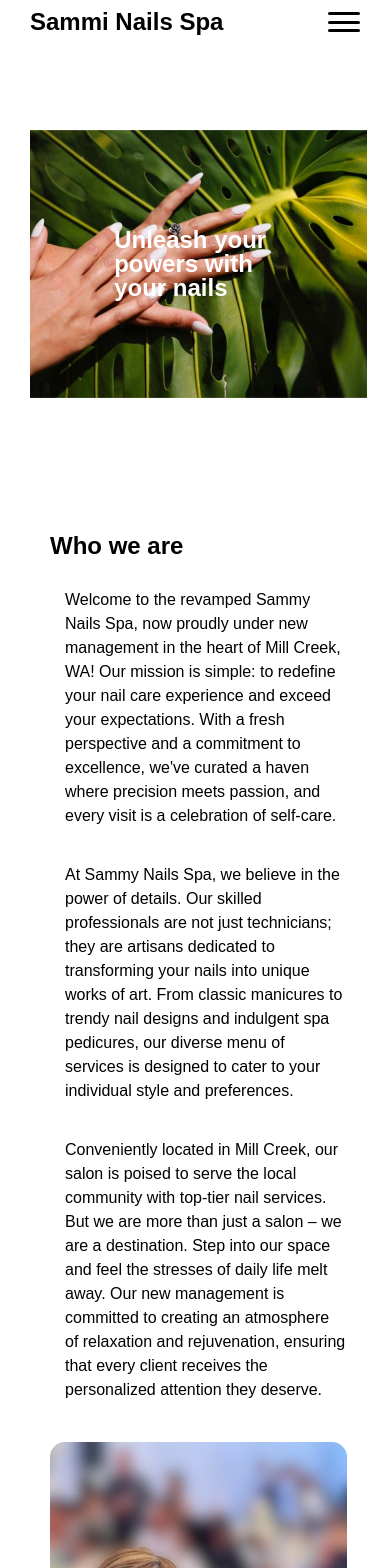
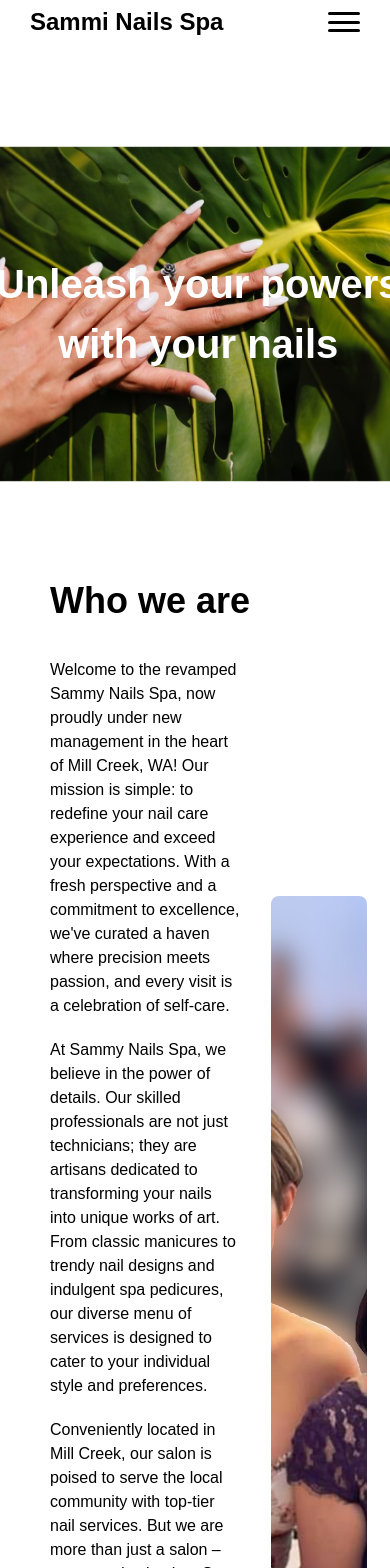
Before and after one commit to JCBardellini/Sammi_Nails_Spa, a React (Vite) app in the folder client/: page /about in a window 390 px wide. Shown: the top 1568 px of the page. Built offline with nearby package versions, Linux system fonts and the light colour scheme.

Commit message:
latest changes

```diff
--- a/client/src/Components/About/aboutContent.css
+++ b/client/src/Components/About/aboutContent.css
@@ -1,57 +1,35 @@
 #aboutContainer {
   display: flex;
   flex-direction: column;
-  align-items: center;
   width: 100%;
-  text-align: center;
-  padding: 20px; /* Added padding for all screen sizes */
+  margin-top: 20px;
 }
 
-.whoWeAreContainer {
-  width: 100%;
-  display: grid;
-  grid-template-columns: 3fr 1fr;
-  gap: 100px;
-}
-.aboutHeroTitle{
-  top: 50%;
-  left: 50%;
-  transform: translate(-50%, -50%);
-}
-.aboutTitle{
-  margin-bottom: 30px;
-  margin-right: Auto; /* This pushes the title to the left side of the flex container */
-}
 
 .aboutContent {
   display: flex;
   flex-direction: column;
-    gap: 35px;
+  gap: 20px;
   margin-bottom: 20px;
   text-align: left;
-    margin-left: 15px;
+  margin-left: 20px;
+  width: 100%;
 }
 
+.who-we-are-container {
+  display: grid;
+  grid-template-columns: 2fr 1fr;
+  /* Allow items to wrap to the next line on smaller screens */
+  align-items: center;
+  gap: 50px;
+  height: 100%;
+}
 
 .ownersImg {
   width: 100%;
-  height: auto; /* To maintain aspect ratio */
-  border-radius: 15px;
+  /* Set image width to 100% initially */
+  height: 60%;
+  object-fit: cover;
+  /* To maintain aspect ratio */
+  border-radius: 8px;
 }
-
-@media (max-width: 768px) {
-  .whoWeAreContainer {
-    display: grid;
-    grid-template-columns: 1fr;
-    gap: 20px;
-    align-items: center;
-  }
-
-  .aboutContent {
-    max-width: 600px;
-  }
-
-  .ownersImg {
-    max-width: 300px;
-  }
-}
--- a/client/src/Components/About/aboutContent.jsx
+++ b/client/src/Components/About/aboutContent.jsx
@@ -27,8 +27,7 @@ const AboutContent = () => {
 
   return (
     <section id="aboutContainer">
-      <h2 className="aboutTitle">Who we are</h2>
-      <div className="whoWeAreContainer">
+      <div className="who-we-are-container">
         <div className="aboutContent">
           {aboutContent.map((par) => (
             <p key={par.paragraph}>{par.content} </p>
--- a/client/src/Components/CallToAction/CallToAction.css
+++ b/client/src/Components/CallToAction/CallToAction.css
@@ -6,7 +6,7 @@
     background-size: cover;
     position: relative;
     margin-left: -50px;
-    height: 30%;
+    height: 100%;
     display: flex;
     flex-direction: column;
     gap: 20px;
--- a/client/src/Pages/About/about.css
+++ b/client/src/Pages/About/about.css
@@ -1,62 +1,33 @@
 #aboutPage {
     display: grid;
     grid-template-columns: 1fr;
-    gap: 50px;
-    margin-bottom: 40px;
-    margin-top: 20px;
+    gap:10px;
+    margin: 20px 0;
 }
-.aboutHero {
-    width: 100%;
-    position: relative;
-}
-.aboutHeroImg {
-    height: 500px;
-    width: 100%;
-    background-image: url(../../assets/Images/aboutHero.png);
-    background-position: center;
-    background-repeat: no-repeat;
-    background-size: cover;
-    position: relative;
-}
-.aboutHeroTitle {
-    position: absolute;
-    top: 35%;
-    left: 25%;
-    color: #fff;
-    font-size: 45px;
-    line-height: 150%;
+.about-hero-image {
+  position: relative;
+  width: calc(100% + 100px);
+  display: flex;
+  justify-content: center;
+  align-items: center;
+  margin-left: -50px;
 }
 
-
-@media (max-width: 768px) {
-  .aboutHeroImg {
-      height: 400px; /* Smaller height for smaller screens */
-  }
-  .aboutHeroTitle {
-      font-size: 30px; /* Smaller font size for smaller screens */
-      top: 35%;
-      left: 25%;
-      line-height: 100%;
-      transform: translate(-50%, -50%); /* Center the title */
-  }
+.about-hero-image img {
+  width: 100%;
+  object-fit: cover;
+  height: 500px;
 }
 
-
-@media (max-width: 768px) {
-  .who-we-are, .our-process, .our-team {
-    flex-direction: column;
-    align-items: center;
-  }
-
-  .vertical-line {
-    display: none; /* Hide vertical lines on smaller screens */
-  }
-
-  .section {
-    padding: 10px; /* Less padding on smaller screens */
-  }
-
-  .aboutHeroTitle {
-    font-size: 1.5rem; /* Smaller font size for mobile */
-  }
+.about-hero-image h2 {
+  position: absolute;
+  text-align: center;
+  color: white;
+  font-size: 40px;
+  line-height: 150%;
 }
+.about-us {
+  font-size: 36px;
+  margin-left: 20px;
+  line-height: 150%;
+}
--- a/client/src/Pages/About/about.jsx
+++ b/client/src/Pages/About/about.jsx
@@ -3,19 +3,33 @@ import AboutContent from "../../Components/About/aboutContent";
 import Process from "../../Components/Process/process";
 import CallToAction from "../../Components/CallToAction/CallToAction";
 import Employee from "../../Components/Employee/employee";
-import ContactInfo from "../../Components/ContactInfo/contactInfo";
 import AboutHero from "../../assets/Images/aboutHero.png";
+import ContactInfo from "../../components/ContactInfo/contactInfo";
 
 const About = () => {
   return (
     <main id="aboutPage">
-      <div className="aboutHeroImg">
+      <section className="about-hero-image">
+        <img
+          src={AboutHero}
+          alt="hands with white nail polish on leaf background"
+        />
         <h2 className="aboutHeroTitle">Unleash your powers with your nails</h2>
-      </div>
+      </section>
+      {/* About History */}
+      <h2 className="about-us">Who we are</h2>
       <AboutContent />
+
+      {/* Our Process */}
       <Process />
+
+      {/* CTA */}
       <CallToAction />
+
+      {/* Employee list */}
       <Employee />
+
+      {/* Contact info */}
       <ContactInfo />
     </main>
   );
--- a/client/src/Pages/Services/services.css
+++ b/client/src/Pages/Services/services.css
@@ -68,6 +68,9 @@
   width: 80%;
   margin: 10px auto;
 }
+.service-cta {
+  grid-column: span 2;
+}
 
 
 
--- a/client/src/Pages/Services/services.jsx
+++ b/client/src/Pages/Services/services.jsx
@@ -5,6 +5,7 @@ import ManicureServices from "../../components/ServicesSection/ManicureServices/
 import PedicureServices from "../../components/ServicesSection/PedicureServices/PedicureServices";
 import WaxingServices from "../../components/ServicesSection/WaxingServices/WaxingServices";
 import KidsServices from "../../components/ServicesSection/KidsServices/KidsServices";
+import CallToAction from "../../Components/CallToAction/CallToAction";
 
 const Services = () => {
   return (
@@ -25,6 +26,10 @@ const Services = () => {
         <PedicureServices />
       </section>
 
+      {/* call to action */}
+      <div className="service-cta">
+        <CallToAction />
+      </div>
       {/* Kids Services */}
       <KidsServices />
 
```
Also changed, not shown: client/src/Pages/Contact/contact.css (+8 -0 lines). Lines whose indentation alone changed are shown as unchanged.
